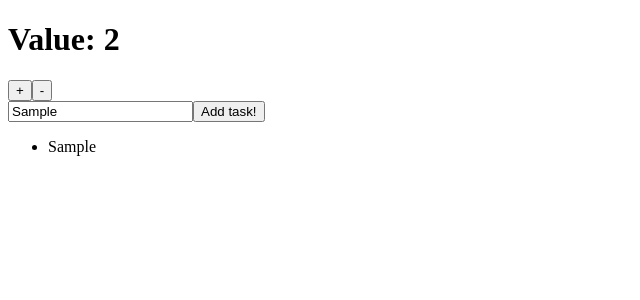
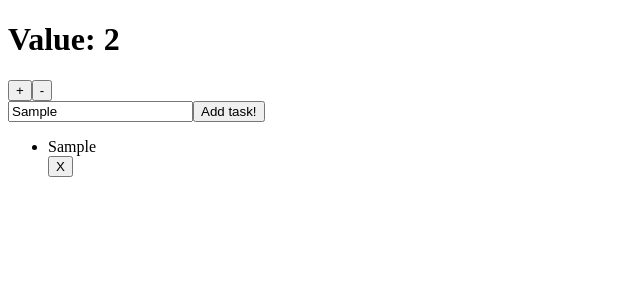
Before and after one commit to KrystianKaminski/redux-repetition, a React (Create React App) app: page / in a window 1280 px wide. Both pictures are taken after typing "Sample" into the empty fields and a click on the button "Add task!". Shown: the top 300 px of the page, without its empty margins (0-640 px from the left). Built offline with nearby package versions, Linux system fonts and the light colour scheme.

Commit message:
Deleting task

```diff
--- a/src/Todo.js
+++ b/src/Todo.js
@@ -2,7 +2,12 @@ import React from 'react'
 
 import { connect } from 'react-redux'
 
-import { newTaskTextHandler, addTask, toggleIsCompleted } from './state/todo'
+import {
+    newTaskTextHandler,
+    addTask,
+    toggleIsCompleted,
+    deleteTask
+} from './state/todo'
 
 const Todo = (props) => (
     <div>
@@ -17,6 +22,8 @@ const Todo = (props) => (
         </button>
         <ul>
             {props._tasks.map(task => (
+                <div>
+
                     <li
                         style={
                             task.isCompleted ?
@@ -27,6 +34,12 @@ const Todo = (props) => (
                     >
                         {task.text}
                     </li>
+                    <button
+                        onClick={() => props._deleteTask(task.id)}
+                    >
+                    X
+                    </button>
+                </div>
             ))}
         </ul>
     </div>
@@ -40,7 +53,8 @@ const mapStateToProps = state => ({
 const dispatchToProps = dispatch => ({
     _newTaskTextHandler: (e) => dispatch(newTaskTextHandler(e.target.value)),
     _addTask: () => dispatch(addTask()),
-    _toggleIsCompleted: (taskKey) => dispatch(toggleIsCompleted(taskKey))
+    _toggleIsCompleted: (taskKey) => dispatch(toggleIsCompleted(taskKey)),
+    _deleteTask: (taskKey) => dispatch(deleteTask(taskKey))
 })
 
 
--- a/src/state/todo.js
+++ b/src/state/todo.js
@@ -1,6 +1,7 @@
 const NEW_TASK = 'todo/NEW_TASK'
 const ADD_TASK = 'todo/ADD_TASK'
 const TOGGLE_IS_COMPLETED = 'todo/TOGGLE_IS_COMPLETED'
+const DELETE_TASK = 'todo/DELETE_TASK'
 
 const INITIAL_STATE = {
     tasks: [],
@@ -18,6 +19,11 @@ export const addTask = () => ({
 
 export const toggleIsCompleted = (taskKey) => ({
     type: TOGGLE_IS_COMPLETED,
+    taskKey
+})
+
+export const deleteTask = (taskKey) => ({
+    type: DELETE_TASK,
     taskKey
 })
 
@@ -52,6 +58,11 @@ export default (state = INITIAL_STATE, action) => {
                         : task
                 )
             }
+        case DELETE_TASK:
+            return {
+                ...state,
+                tasks: state.tasks.filter(task => task.id !== action.taskKey)
+            }
 
         default:
             return state
```
Lines whose indentation alone changed are shown as unchanged.
